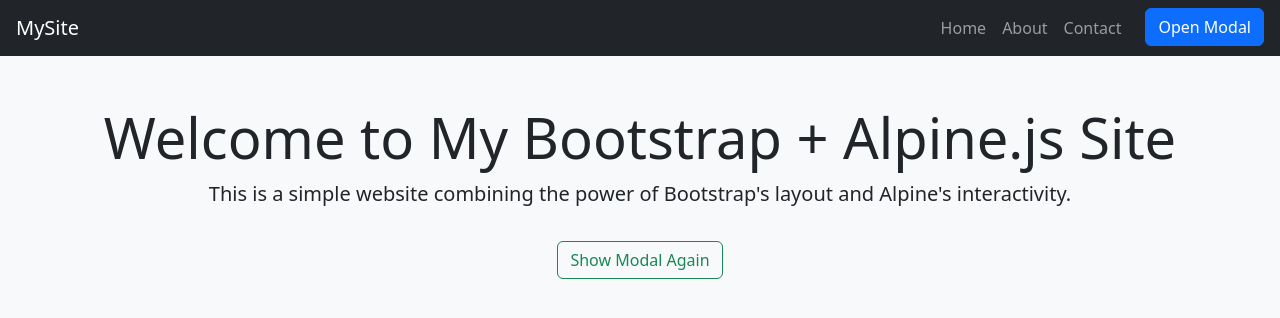
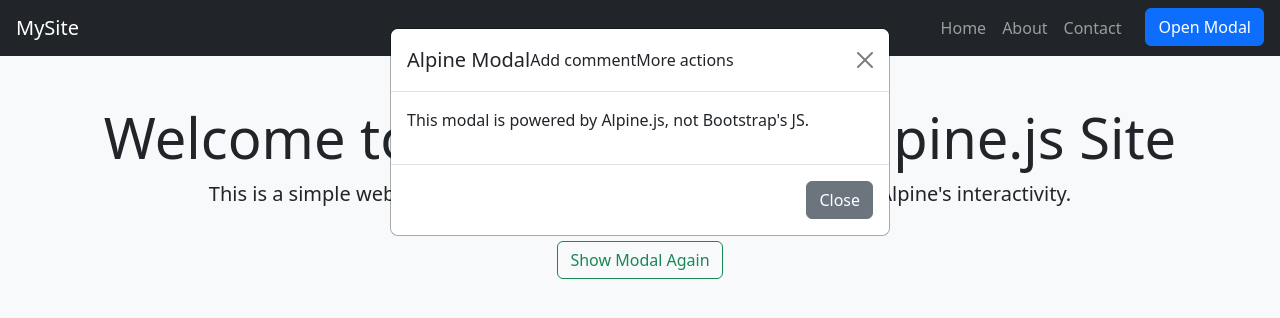
Before and after one commit to H4J3K/Group-4-web-project, a plain HTML site: page Index.html in a window 1280 px wide. Drawn offline with nearby package versions, Linux system fonts and the light colour scheme.

Commit message:
Update version control test Index.html
testtingg jewwww

```diff
--- a/Index.html
+++ b/Index.html
@@ -33,6 +33,39 @@
     <p class="lead">This is a simple website combining the power of Bootstrap's layout and Alpine's interactivity.</p>
     <button class="btn btn-outline-success mt-3" @click="showModal = true">Show Modal Again</button>
   </header>
+          <!-- Modal -->
+  <div class="modal fade show" tabindex="-1" style="display: block;" x-show="showModal" @click.outside="showModal = false" x-transition>
+    <div class="modal-dialog">
+      <div class="modal-content">
+        <div class="modal-header">
+          <h5 class="modal-title">Alpine Modal</h5>Add commentMore actions
+          <button type="button" class="btn-close" @click="showModal = false"></button>
+        </div>
+        <div class="modal-body">
+          <p>This modal is powered by Alpine.js, not Bootstrap's JS.</p>
+        </div>
+        <div class="modal-footer">
+          <button class="btn btn-secondary" @click="showModal = false">Close</button>
+        </div>
+      </div>
+    </div>
+  </div>
+        <div class="modal fade show" tabindex="-1" style="display: block;" x-show="showModal" @click.outside="showModal = false" x-transition>
+    <div class="modal-dialog">
+      <div class="modal-content">
+        <div class="modal-header">
+          <h5 class="modal-title">Alpine Modal</h5>Add commentMore actions
+          <button type="button" class="btn-close" @click="showModal = false"></button>
+        </div>
+        <div class="modal-body">
+          <p>This modal is powered by Alpine.js, not Bootstrap's JS.</p>
+        </div>
+        <div class="modal-footer">
+          <button class="btn btn-secondary" @click="showModal = false">Close</button>
+        </div>
+      </div>
+    </div>
+  </div>
 
     </body>
 </html>
```
